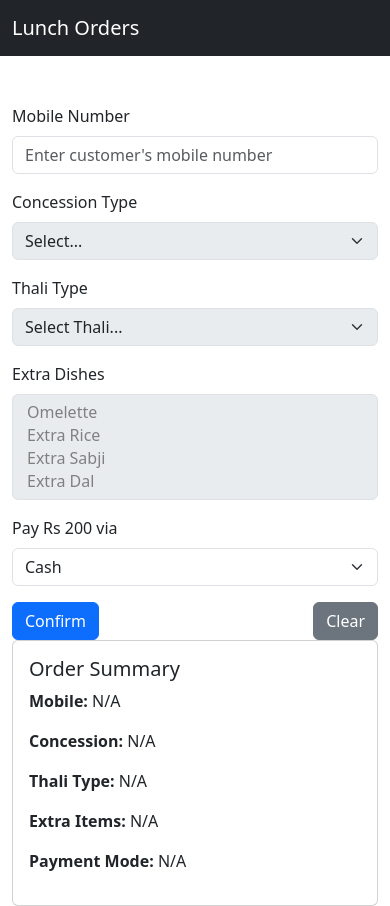
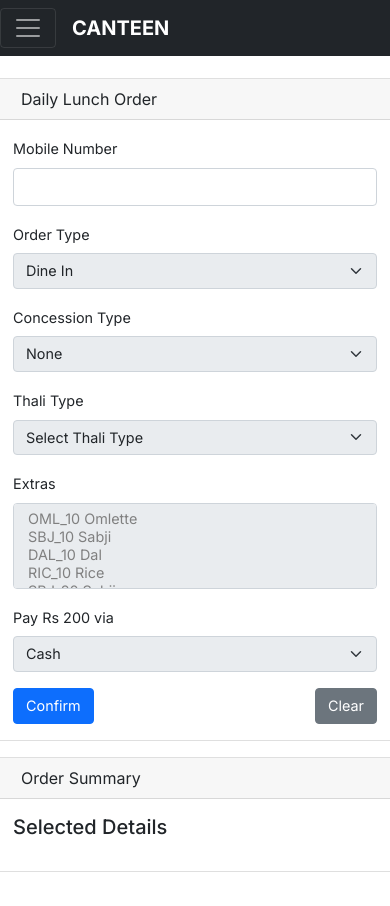
Before and after one commit to aniruddha-stqc/canteen, a Django app: page /daily_lunch/ in a window 390 px wide. After the commit the page ends 872 px from the top, so only its background shows below. Run offline with Django 5.2, Linux system fonts and the light colour scheme; data comes from the database, SQL or seed files in the repository; both versions use the stored data as it was after the commit; some libraries are stand-ins or nearby versions.

Commit message:
lunch order entry page with auto suggestions working

```diff
--- a/web/templates/orders/daily_lunch.html
+++ b/web/templates/orders/daily_lunch.html
@@ -1,146 +1,248 @@
+{% load static %}
+
 <!DOCTYPE html>
 <html lang="en">
 <head>
     <meta charset="UTF-8">
     <meta name="viewport" content="width=device-width, initial-scale=1.0">
+    <link rel="stylesheet" href="{% static 'lib/css/bootstrap.min.css' %}">
+    <script src="https://code.jquery.com/jquery-3.6.0.min.js"></script>
+    <script src="https://code.jquery.com/ui/1.12.1/jquery-ui.min.js"></script>
+    <link rel="stylesheet" href="https://code.jquery.com/ui/1.12.1/themes/base/jquery-ui.css">
+    <link rel="stylesheet" href="{% static 'lib/css/style.css' %}">
     <title>Daily Lunch Orders</title>
-    <link href="https://cdn.jsdelivr.net/npm/bootstrap@5.3.0-alpha1/dist/css/bootstrap.min.css" rel="stylesheet">
-    <script src="https://code.jquery.com/jquery-3.6.4.min.js"></script>
+    <style>
+        body {
+            padding-top: 70px;  /* Space for the fixed navbar */
+        }
+        main {
+            margin-top: 0;  /* Removed extra margin */
+        }
+        .container-fluid {
+            padding-left: 0;
+            padding-right: 0;
+        }
+        .row {
+            margin-top: 0;  /* Remove margin from row */
+        }
+        .card-body {
+            padding: 1rem;  /* Reduce padding in cards */
+        }
+        .form-label {
+            font-size: 0.9rem;  /* Reduce label size */
+        }
+        .form-select {
+            font-size: 0.9rem;  /* Reduce select font size */
+        }
+        .btn {
+            font-size: 0.9rem;  /* Reduce button font size */
+        }
+        .mb-3 {
+            margin-bottom: 1rem;  /* Adjust margin between form fields */
+        }
+        .row > .col-md-6 {
+            padding: 0.5rem;  /* Reduce padding between columns */
+        }
+    </style>
 </head>
 <body>
-    <nav class="navbar navbar-expand-lg navbar-dark bg-dark">
+
+<!-- Navbar -->
+<nav class="navbar navbar-dark bg-dark fixed-top">
     <div class="container-fluid">
-            <a class="navbar-brand" href="#">Lunch Orders</a>
+        <button class="navbar-toggler" type="button" data-bs-toggle="offcanvas" data-bs-target="#sidebar"
+                aria-controls="offcanvasExample">
+            <span class="navbar-toggler-icon" data-bs-target="#sidebar"></span>
+        </button>
+        <a class="navbar-brand me-auto ms-lg-0 ms-3 text-uppercase fw-bold" href="#">Canteen</a>
     </div>
 </nav>
 
-    <div class="container mt-5">
+<!-- Offcanvas Sidebar -->
+<div class="offcanvas offcanvas-start sidebar-nav bg-dark" tabindex="-1" id="sidebar">
+    <div class="offcanvas-body p-0">
+        <nav class="navbar-dark">
+            <ul class="navbar-nav">
+                <li>
+                    <div class="text-muted small fw-bold text-uppercase px-3">CORE</div>
+                </li>
+                <li><a href="#" class="nav-link px-3 active"><span class="me-2"><i
+                        class="bi bi-speedometer2"></i></span> Dashboard</a></li>
+                <li class="my-4">
+                    <hr class="dropdown-divider bg-light"/>
+                </li>
+                <li>
+                    <div class="text-muted small fw-bold text-uppercase px-3 mb-3">Interface</div>
+                </li>
+                <li><a href="/order_list/" class="nav-link px-3" target="_blank"><span class="me-2"><i
+                        class="bi bi-file-earmark-pdf"></i></span> Order List</a></li>
+                <li><a href="/generate_pdf/" class="nav-link px-3" target="_blank"><span class="me-2"><i
+                        class="bi bi-file-earmark-pdf"></i></span> Generate PDF</a></li>
+                <li><a href="#" class="nav-link px-3 disabled" onclick="return false;"><span class="me-2"><i
+                        class="bi bi-file-earmark-pdf"></i></span> Logout</a></li>
+            </ul>
+        </nav>
+    </div>
+</div>
+
+<main>
+    <div class="container-fluid">
         <div class="row">
-            <!-- Left Side: Input Fields -->
+            <!-- Left Side Input Fields -->
             <div class="col-md-6">
+                <div class="card">
+                    <div class="card-header"><span><i class="bi bi-table me-2"></i></span> Daily Lunch Order</div>
+                    <div class="card-body">
                         <form id="orderForm">
+                            <!-- Mobile Number -->
                             <div class="mb-3">
-                        <label for="mobile" class="form-label">Mobile Number</label>
-                        <input type="text" class="form-control" id="mobile" placeholder="Enter customer's mobile number">
+                                <label for="mobileNumber" class="form-label">Mobile Number</label>
+                                <input type="text" id="mobileNumber" class="form-control" name="mobile"
+                                       autocomplete="off" required>
                             </div>
+                            <!-- Order Type -->
+                            <div class="mb-3">
+                                <label for="orderType" class="form-label">Order Type</label>
+                                <select class="form-select" id="orderType" name="orderType" disabled>
+                                    <option value="DINE_IN" selected>Dine In</option>
+                                    <option value="PARCEL">Parcel</option>
+                                </select>
+                            </div>
+                            <!-- Concession Type -->
                             <div class="mb-3">
                                 <label for="concession" class="form-label">Concession Type</label>
-                        <select class="form-select" id="concession" disabled>
-                            <option value="">Select...</option>
-                            <option value="BOPT">BOPT</option>
-                            <option value="FREE">FREE</option>
+                                <select class="form-select" id="concession" name="concession" disabled>
+                                    <option value="NONE" selected>None</option>
+                                    {% for concession in concessions %}
+                                    <option value="{{ concession.category_name }}">{{ concession.category_name }}
+                                    </option>
+                                    {% endfor %}
                                 </select>
                             </div>
+
+                            <!-- Thali Type -->
                             <div class="mb-3">
                                 <label for="thaliType" class="form-label">Thali Type</label>
-                        <select class="form-select" id="thaliType" disabled>
-                            <option value="">Select Thali...</option>
+                                <select class="form-select" id="thaliType" name="thaliType" disabled>
+                                    <option value="">Select Thali Type</option>
+                                    {% for thali in thalis %}
+                                    <option value="{{ thali.short_name }}">{{ thali.short_name }} {{ thali.long_name}}
+                                    </option>
+                                    {% endfor %}
                                 </select>
                             </div>
+
+                            <!-- Extra Dishes -->
                             <div class="mb-3">
-                        <label for="extraItems" class="form-label">Extra Dishes</label>
-                        <select class="form-select" id="extraItems" multiple disabled>
-                            <!-- Options populated dynamically -->
+                                <label for="extras" class="form-label">Extras</label>
+                                <select class="form-select" id="extras" name="extras" multiple disabled>
+                                    {% for extra in extras %}
+                                    <option value="{{ extra.short_name }}">{{ extra.short_name }} {{ extra.long_name }}
+                                    </option>
+                                    {% endfor %}
                                 </select>
                             </div>
+
+                            <!-- Payment Mode -->
                             <div class="mb-3">
-                        <label for="paymentMode" class="form-label">Pay Rs 200 via</label>
-                        <select class="form-select" id="paymentMode">
+                                <label for="payMode" class="form-label">Pay Rs 200 via</label>
+                                <select class="form-select" id="payMode" name="payMode" disabled required>
                                     <option value="CASH">Cash</option>
                                     <option value="BILL">Bill</option>
-                            <option value="WALL">Wallet</option>
+                                    <option value="WALLET">Wallet</option>
                                 </select>
                             </div>
+
+                            <!-- Confirm and Clear Buttons -->
                             <div class="d-flex justify-content-between">
-                        <button type="button" id="confirmBtn" class="btn btn-primary">Confirm</button>
-                        <button type="reset" id="clearBtn" class="btn btn-secondary">Clear</button>
+                                <button type="submit" class="btn btn-primary">Confirm</button>
+                                <button type="reset" class="btn btn-secondary">Clear</button>
                             </div>
                         </form>
                     </div>
+                </div>
+            </div>
 
-            <!-- Right Side: Preview Card -->
+            <!-- Right Side Card to Show Selected Data -->
             <div class="col-md-6">
                 <div class="card">
+                    <div class="card-header"><span><i class="bi bi-info-circle me-2"></i></span> Order Summary</div>
                     <div class="card-body">
-                        <h5 class="card-title">Order Summary</h5>
-                        <p><strong>Mobile:</strong> <span id="summaryMobile">N/A</span></p>
-                        <p><strong>Concession:</strong> <span id="summaryConcession">N/A</span></p>
-                        <p><strong>Thali Type:</strong> <span id="summaryThali">N/A</span></p>
-                        <p><strong>Extra Items:</strong> <span id="summaryExtras">N/A</span></p>
-                        <p><strong>Payment Mode:</strong> <span id="summaryPaymentMode">N/A</span></p>
+                        <h5 class="card-title">Selected Details</h5>
+                        <p id="orderSummary"></p>
                     </div>
                 </div>
             </div>
         </div>
     </div>
+</main>
 
+<script src="{% static 'lib/js/bootstrap.bundle.min.js' %}"></script>
 <script>
-        $(document).ready(function () {
-            // Simulate thali and extra items from database
-            const thaliTypes = [
-                { value: "NV_Chicken", text: "Non-Veg Chicken" },
-                { value: "VG_Paneer", text: "Veg Paneer" }
-            ];
+    $(document).ready(function() {
+        let customerData = {{ customers | safe }};  // Pass customer data from view
 
-            const extraItems = [
-                { value: "OML_", text: "Omelette" },
-                { value: "RIC_", text: "Extra Rice" },
-                { value: "SBJ_", text: "Extra Sabji" },
-                { value: "DAL_", text: "Extra Dal" }
-            ];
+        // Function to enable/disable fields
+        function toggleFields(enable) {
+            $('#concession, #orderType, #thaliType, #extras, #payMode').prop('disabled', !enable);
+        }
 
-            // Populate thali type dropdown
-            thaliTypes.forEach(thali => {
-                $('#thaliType').append(new Option(thali.text, thali.value));
+        // Autocomplete for mobile number field
+        $('#mobileNumber').autocomplete({
+            source: function(request, response) {
+                let results = $.map(customerData, function(customer) {
+                    if (customer.mobile.includes(request.term) || customer.name.toLowerCase().includes(request.term.toLowerCase())) {
+                        return {
+                            label: `${customer.name} - ${customer.mobile}`,
+                            value: customer.mobile,
+                            name: customer.name
+                        };
+                    }
                 });
-
-            // Populate extra items dropdown
-            extraItems.forEach(extra => {
-                $('#extraItems').append(new Option(extra.text, extra.value));
-            });
-
-            // Enable/disable fields based on conditions
-            $('#mobile').on('input', function () {
-                const mobile = $(this).val();
-                if (mobile.length === 10) {
-                    $('#concession').prop('disabled', false);
-                } else {
-                    $('#concession, #thaliType, #extraItems').prop('disabled', true).val('');
+                response(results);
+            },
+            minLength: 1,
+            select: function(event, ui) {
+                $('#orderSummary').html(`Customer Name: ${ui.item.name}`);
+                toggleFields(true);
             }
         });
 
-            $('#thaliType').on('change', function () {
-                if ($(this).val()) {
-                    $('#extraItems').prop('disabled', false);
+        // Manual input handling
+        $('#mobileNumber').on('input', function() {
+            let mobileNumber = $(this).val();
+            let customer = customerData.find(c => c.mobile === mobileNumber);
+
+            if (customer) {
+                $('#orderSummary').html('Customer Name: ' + customer.name);
+                toggleFields(true);
             } else {
-                    $('#extraItems').prop('disabled', true).val('');
+                $('#orderSummary').html('Customer Not Available');
+                toggleFields(false);
             }
         });
 
-            // Update the order summary
-            $('#orderForm').on('input change', function () {
-                $('#summaryMobile').text($('#mobile').val() || 'N/A');
-                $('#summaryConcession').text($('#concession').val() || 'N/A');
-                $('#summaryThali').text($('#thaliType option:selected').text() || 'N/A');
-                $('#summaryExtras').text(
-                    $('#extraItems option:selected').map(function () { return $(this).text(); }).get().join(', ') || 'N/A'
-                );
-                $('#summaryPaymentMode').text($('#paymentMode option:selected').text() || 'N/A');
-            });
-
-            // Handle confirm and clear buttons
-            $('#confirmBtn').click(function () {
-                alert('Order confirmed!');
-                $('#orderForm')[0].reset();
-                $('#summaryMobile, #summaryConcession, #summaryThali, #summaryExtras, #summaryPaymentMode').text('N/A');
-                $('#concession, #thaliType, #extraItems').prop('disabled', true);
-            });
-
-            $('#clearBtn').click(function () {
-                $('#summaryMobile, #summaryConcession, #summaryThali, #summaryExtras, #summaryPaymentMode').text('N/A');
-                $('#concession, #thaliType, #extraItems').prop('disabled', true);
+        // Handle form submission
+        $('#orderForm').submit(function(e) {
+            e.preventDefault();
+            let mobileNumber = $('#mobileNumber').val();
+            let concession = $('#concession').val();
+            let orderType = $('#orderType').val();
+            let thaliType = $('#thaliType').val();
+            let extras = $('#extras').val();
+            let payMode = $('#payMode').val();
+            let orderDetails = `
+                <strong>Mobile Number:</strong> ${mobileNumber} <br>
+                <strong>Concession Type:</strong> ${concession} <br>
+                <strong>Order Type:</strong> ${orderType} <br>
+                <strong>Thali Type:</strong> ${thaliType} <br>
+                <strong>Extras:</strong> ${extras ? extras.join(', ') : 'None'} <br>
+                <strong>Payment Mode:</strong> ${payMode}
+            `;
+            $('#orderSummary').html(orderDetails);
         });
     });
 </script>
+
 </body>
 </html>
--- a/web/views.py
+++ b/web/views.py
@@ -3,8 +3,7 @@ from django.http import HttpResponse
 from django.template.loader import render_to_string
 from django.utils import timezone
 from weasyprint import HTML
-
-from .models import Order  # Import the Order model
+from .models import Order, Customer  # Import the Order model
 
 
 # View to display all orders
@@ -119,11 +118,23 @@ def generate_pdf(request):
         return HttpResponse(f"An error occurred: {e}", status=500)
 
 
+from django.shortcuts import render
+from .models import Customer, Concession, Thali, Extra  # Import your models
 
-# View to display all orders
+
 def daily_lunch(request):
-    # Retrieve all orders from the database
-    orders = Order.objects.all()
+    # Fetch customer data
+    customers = Customer.objects.all().values('name', 'mobile')
 
-    # Pass orders to the template
-    return render(request, 'orders/daily_lunch.html', {'orders': orders})
+    # Fetch concession data from the Concession model
+    concessions = Concession.objects.all()  # Adjust based on your model
+    # Fetch Thali data from the Concession model
+    thali = Thali.objects.all()  # Adjust based on your model
+    extras = Extra.objects.all()  # Fetch all extras
+    # Pass data to the template
+    return render(request, 'orders/daily_lunch.html', {
+        'extras': extras,
+        'customers': list(customers),
+        'concessions': concessions,
+        'thalis': thali
+    })
```
Also changed, not shown: web/rough/mail_send.py (added, +98 -0 lines), db.sqlite3. Lines whose indentation alone changed are shown as unchanged.
